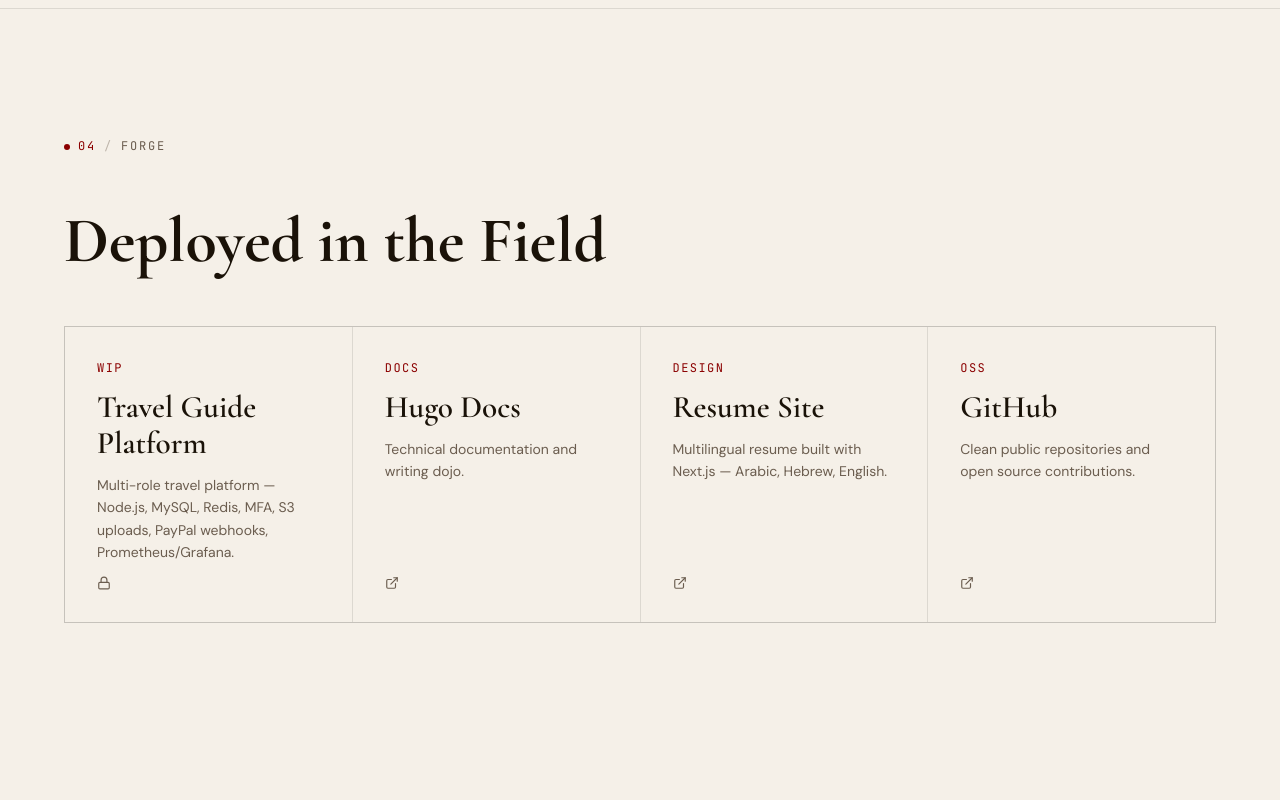
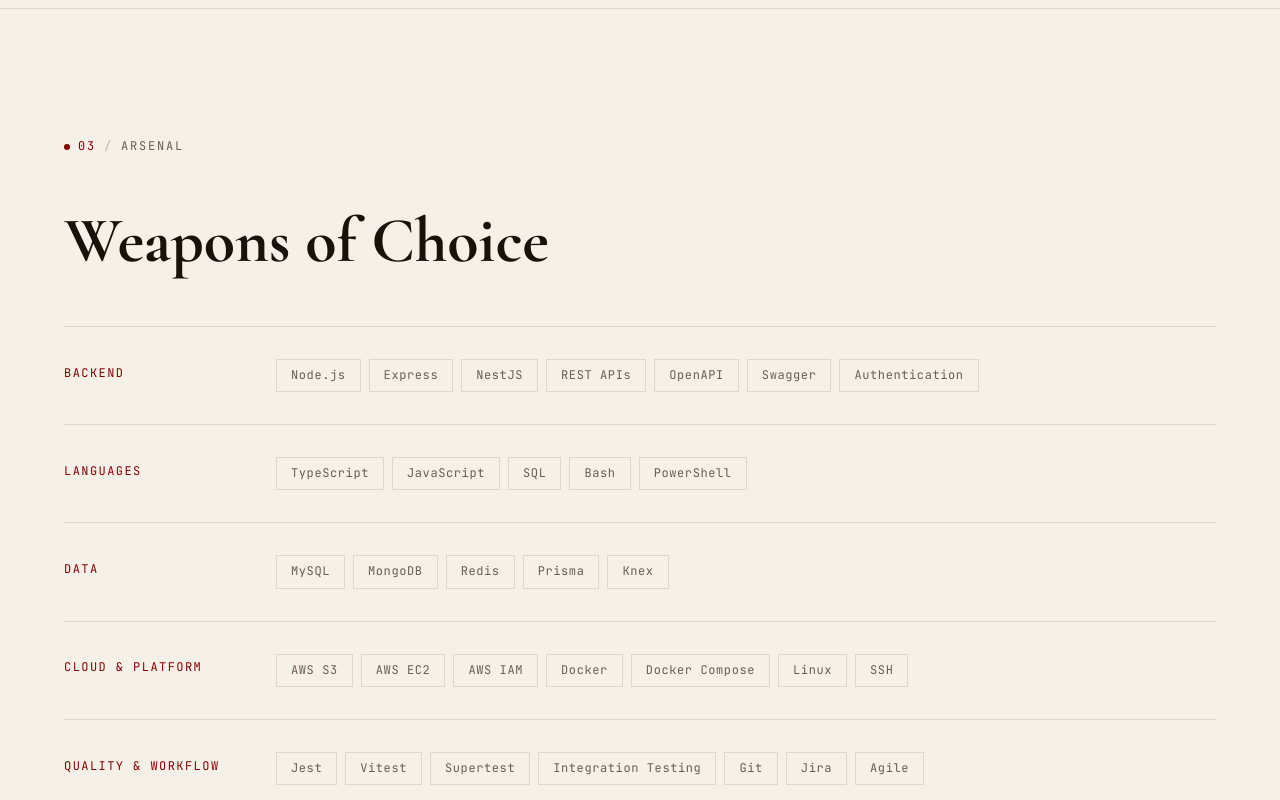
Before and after one commit to Anan-Saleh-1995/portfolio, a React (Vite) app: page / in a window 1280 px wide. Shown: the part 1500-2300 px from the top of the page. Before the commit the page ends 2251 px from the top, so only its background shows below. Built offline with nearby package versions, Linux system fonts and the light colour scheme.

Commit message:
feat(arsenal): add skills section with grouped tags

```diff
--- a/cspell.json
+++ b/cspell.json
@@ -29,7 +29,8 @@
     "lerp",
     "anan",
     "kasa",
-    "hakama"
+    "hakama",
+    "kata"
   ],
   "ignorePaths": ["node_modules", "dist", "package-lock.json", ".git"]
 }
--- /dev/null
+++ b/src/features/arsenal/Arsenal.module.css
@@ -0,0 +1,87 @@
+.root {
+  padding: 8rem 0;
+  border-top: 1px solid var(--border);
+}
+
+.container {
+  max-width: 1280px;
+  margin: 0 auto;
+  padding: 0 clamp(1.5rem, 5vw, 6rem);
+  display: flex;
+  flex-direction: column;
+  gap: 3rem;
+}
+
+.heading {
+  font-family: var(--font-display);
+  font-size: clamp(var(--text-3xl), 5vw, var(--text-5xl));
+  font-weight: 700;
+  line-height: var(--leading-tight);
+  color: var(--text);
+  margin: 0;
+}
+
+/* ---- Skill groups ---- */
+
+.groups {
+  display: flex;
+  flex-direction: column;
+}
+
+.group {
+  display: grid;
+  grid-template-columns: 1fr;
+  gap: 1rem;
+  padding: 2rem 0;
+  border-bottom: 1px solid var(--border);
+}
+
+.group:first-child {
+  border-top: 1px solid var(--border);
+}
+
+@media (min-width: 640px) {
+  .group {
+    grid-template-columns: 180px 1fr;
+    gap: 2rem;
+    align-items: start;
+  }
+}
+
+.category {
+  font-family: var(--font-mono);
+  font-size: var(--text-xs);
+  letter-spacing: 0.12em;
+  text-transform: uppercase;
+  color: var(--token);
+  padding-top: 0.3rem;
+}
+
+/* ---- Tags ---- */
+
+.tags {
+  list-style: none;
+  margin: 0;
+  padding: 0;
+  display: flex;
+  flex-wrap: wrap;
+  gap: 0.5rem;
+}
+
+.tag {
+  font-family: var(--font-mono);
+  font-size: var(--text-xs);
+  letter-spacing: 0.05em;
+  padding: 0.375rem 0.875rem;
+  border: 1px solid var(--border);
+  color: var(--text-muted);
+  cursor: default;
+  transition:
+    border-color 200ms ease,
+    color 200ms ease;
+}
+
+.tag:hover {
+  border-color: var(--token);
+  color: var(--token);
+}
--- /dev/null
+++ b/src/features/arsenal/Arsenal.tsx
@@ -0,0 +1,75 @@
+import { SectionLabel } from "@/shared/ui/SectionLabel";
+import styles from "./Arsenal.module.css";
+
+const SKILLS = [
+  {
+    category: "Backend",
+    items: [
+      "Node.js",
+      "Express",
+      "NestJS",
+      "REST APIs",
+      "OpenAPI",
+      "Swagger",
+      "Authentication",
+    ],
+  },
+  {
+    category: "Languages",
+    items: ["TypeScript", "JavaScript", "SQL", "Bash", "PowerShell"],
+  },
+  {
+    category: "Data",
+    items: ["MySQL", "MongoDB", "Redis", "Prisma", "Knex"],
+  },
+  {
+    category: "Cloud & Platform",
+    items: [
+      "AWS S3",
+      "AWS EC2",
+      "AWS IAM",
+      "Docker",
+      "Docker Compose",
+      "Linux",
+      "SSH",
+    ],
+  },
+  {
+    category: "Quality & Workflow",
+    items: [
+      "Jest",
+      "Vitest",
+      "Supertest",
+      "Integration Testing",
+      "Git",
+      "Jira",
+      "Agile",
+    ],
+  },
+];
+
+export function Arsenal() {
+  return (
+    <section id="arsenal" className={styles.root}>
+      <div className={styles.container}>
+        <SectionLabel number="03" title="Arsenal" />
+        <h2 className={styles.heading}>Weapons of Choice</h2>
+
+        <div className={styles.groups}>
+          {SKILLS.map(({ category, items }) => (
+            <div key={category} className={styles.group}>
+              <span className={styles.category}>{category}</span>
+              <ul className={styles.tags} role="list">
+                {items.map((skill) => (
+                  <li key={skill} className={styles.tag}>
+                    {skill}
+                  </li>
+                ))}
+              </ul>
+            </div>
+          ))}
+        </div>
+      </div>
+    </section>
+  );
+}
--- a/src/pages/Home/index.tsx
+++ b/src/pages/Home/index.tsx
@@ -1,6 +1,7 @@
 import { Nav } from "@/features/nav/Nav";
 import { Hero } from "@/features/hero/Hero";
 import { About } from "@/features/about/About";
+import { Arsenal } from "@/features/arsenal/Arsenal";
 import { Forge } from "@/features/forge/Forge";
 import styles from "./Home.module.css";
 
@@ -11,6 +12,7 @@
       <main className={styles.root}>
         <Hero />
         <About />
+        <Arsenal />
         <Forge />
       </main>
     </>
```
